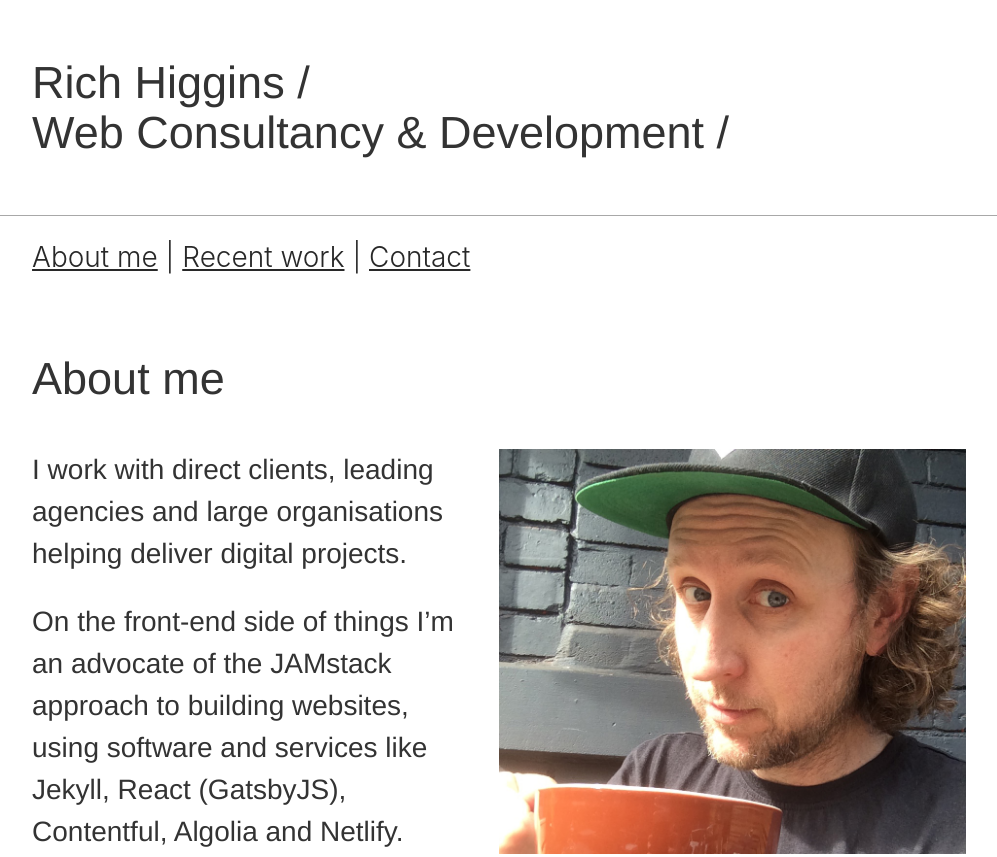
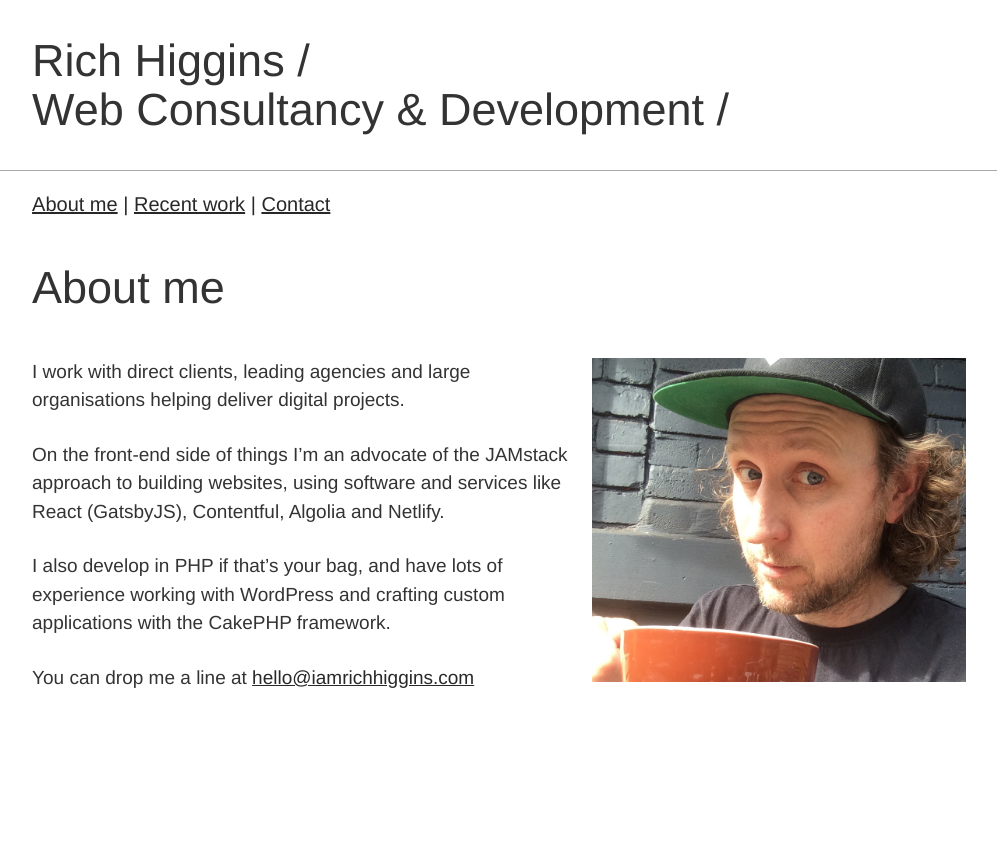
Before and after one commit to richhiggins/iamrichhiggins.com, a Gatsby site: page / in a window 1280 px wide. Shown: the top 857 px of the page, without its empty margins (141-1138 px from the left). After the commit the page ends 800 px from the top, so only its background shows below. Built offline with nearby package versions, Linux system fonts and the light colour scheme; Gatsby itself is replaced by a stand-in of ours.

Commit message:
latest mobile first tweaks

```diff
--- a/src/components/header.js
+++ b/src/components/header.js
@@ -17,14 +17,14 @@ const Header = ({ siteTitle }) => (
       }}
     >
 
-      <h1 style={{margin:'1em 0'}}>Rich Higgins /<br />Web Consultancy &amp; Development /</h1>
+      <div class="h1" style={{margin:'.5em 0'}}>Rich Higgins /<br />Web Consultancy &amp; Development /</div>
     </div>
 
   </div>
           <nav style={{
         margin: '0 auto',
         maxWidth: 960,
-        padding: '1em .725rem .725rem',
+        padding: '1em .725rem',
       }}>
           <ul style={{padding:0,margin:0}}>
             <li style={{display:'inline-block'}}><Link to="/">About me</Link> |&nbsp;</li>
--- a/src/components/layout.css
+++ b/src/components/layout.css
@@ -220,7 +220,7 @@ img {
   padding-top: 0;
   margin-bottom: 1.45rem;
 }
-h1 {
+h1, .h1 {
   margin-left: 0;
   margin-right: 0;
   margin-top: 0;
@@ -233,9 +233,16 @@ h1 {
   font-family: "Helvetica Neue", Helvetica, Arial, "Lucida Grande", sans-serif;
   font-weight: normal;
   text-rendering: optimizeLegibility;
-  font-size: 2.5rem;
+  font-size: 2rem;
   line-height: 1.1;
 }
+
+@media only screen and (min-width: 480px) {
+  h1, .h1{
+    font-size: 2.5rem;
+  }
+}
+
 h2, .h2 {
   margin-left: 0;
   margin-right: 0;
@@ -244,14 +251,15 @@ h2, .h2 {
   padding-left: 0;
   padding-right: 0;
   padding-top: 0;
-  margin-bottom: 1.45rem;
+  margin-bottom: 1em;
   color: inherit;
   font-family: "Helvetica Neue", Helvetica, Arial, "Lucida Grande", sans-serif;
   font-weight: normal;
   text-rendering: optimizeLegibility;
-  font-size: 32px;
+/*  font-size: 30px;*/
   line-height: 1.1;
 }
+
 h3, .h3 {
   margin-left: 0;
   margin-right: 0;
@@ -264,7 +272,7 @@ h3, .h3 {
   font-family: "Helvetica Neue", Helvetica, Arial, "Lucida Grande", sans-serif;
   font-weight: normal;
   text-rendering: optimizeLegibility;
-  font-size: 1.38316rem;
+/*  font-size: 1.38316rem;*/
   line-height: 1.1;
 }
 h4 {
@@ -622,31 +630,29 @@ pre tt:after {
 }
 
 p{
-  font-size:18px;
-  line-height:1.3;
+  font-size:19px;
+  line-height:1.5;
 }
 
 @media only screen and (min-width: 768px) {
   p{
-    font-size:28px;
+/*    font-size:28px;*/
     line-height:1.5;
   }
 }
 
 nav ul{
   margin:0 1em;
-  font-family: -apple-system, BlinkMacSystemFont, Segoe UI, Roboto, Oxygen,
-    Ubuntu, Cantarell, Fira Sans, Droid Sans, Helvetica Neue, sans-serif;
 }
 
 nav, nav a {
   color:#282828;
-  font-size:19px;
+  font-size:20px;
 }
 
 @media only screen and (min-width: 768px) {
   nav, nav a {
-    font-size:28px;
+/*    font-size:28px;*/
   }
 }
 
--- a/src/pages/contact.js
+++ b/src/pages/contact.js
@@ -6,9 +6,9 @@ const ContactPage = () => (
 
   <Layout>
 
-  <h1>Contact</h1>
+  <h1 class="h2">Contact</h1>
 
-    <p>Drop me a line at <a href="mailto:hello@iamrichhiggins.com">hello@iamrichhiggins.com</a>.</p>
+    <p>Drop me an email at <a href="mailto:hello@iamrichhiggins.com">hello@iamrichhiggins.com</a>.</p>
 
     <p>Find me on twitter <a href="https://twitter.com/richhiggins">@richhiggins</a>.</p>
 
--- a/src/pages/index.js
+++ b/src/pages/index.js
@@ -8,13 +8,13 @@ const IndexPage = props => (
 
   <Layout>
 
-    <h1>About me</h1>
+    <h1 class="h2">About me</h1>
 
-    <p><div style={{float:'right',width:'50%',marginLeft:'1em'}}><Img fluid={props.data.imageOne.childImageSharp.fluid} /></div>
+    <p><div style={{float:'right',width:'40%',marginLeft:'.725rem'}}><Img fluid={props.data.imageOne.childImageSharp.fluid} /></div>
 
     I work with direct clients, leading agencies and large organisations helping deliver digital projects.</p>
 
-  <p>On the front-end side of things I’m an advocate of the JAMstack approach to building websites, using software and services like Jekyll, React (GatsbyJS), Contentful, Algolia and Netlify.</p>
+  <p>On the front-end side of things I’m an advocate of the JAMstack approach to building websites, using software and services like React (GatsbyJS), Contentful, Algolia and Netlify.</p>
 
     <p>I also develop in PHP if that’s your bag, and have lots of experience working with WordPress and crafting custom applications with the CakePHP framework.</p>
 
```
Also changed, not shown: src/pages/recent-work.js (+8 -8 lines).
